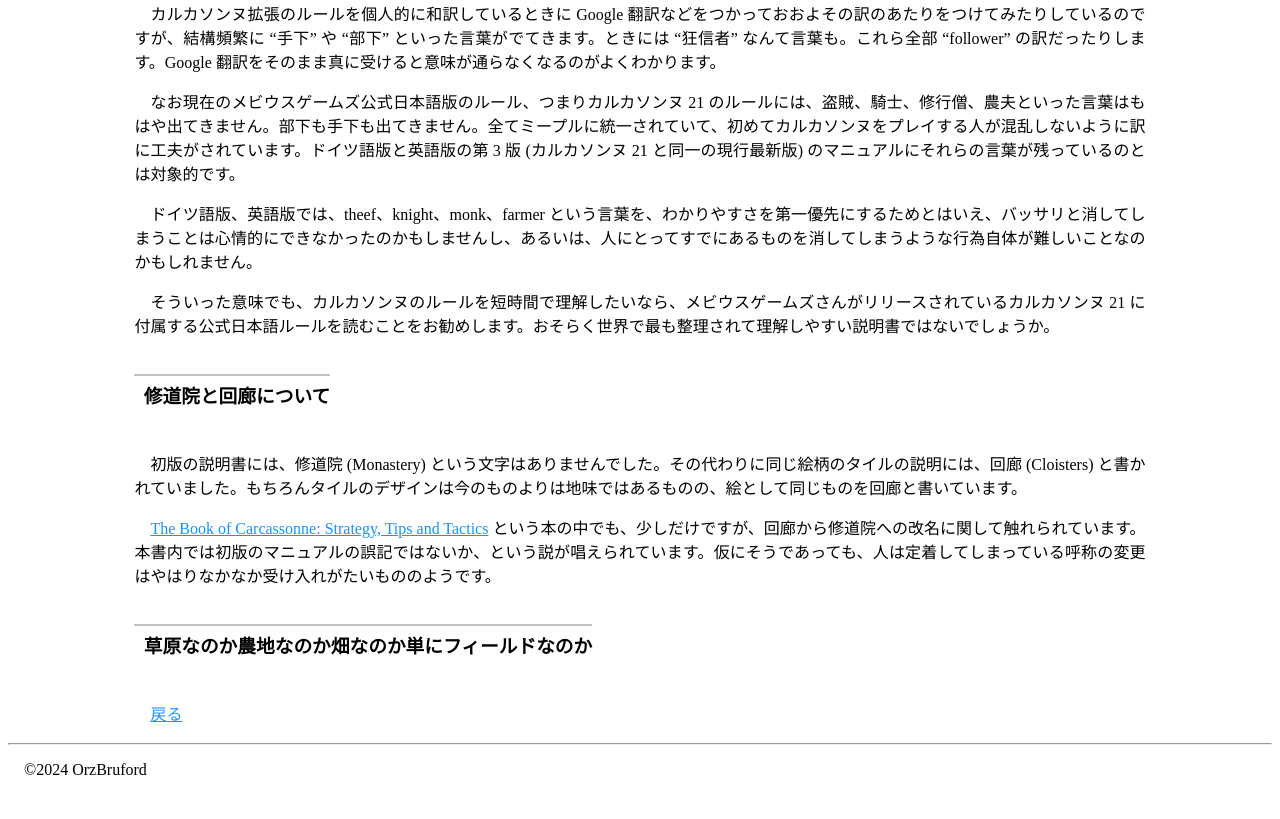
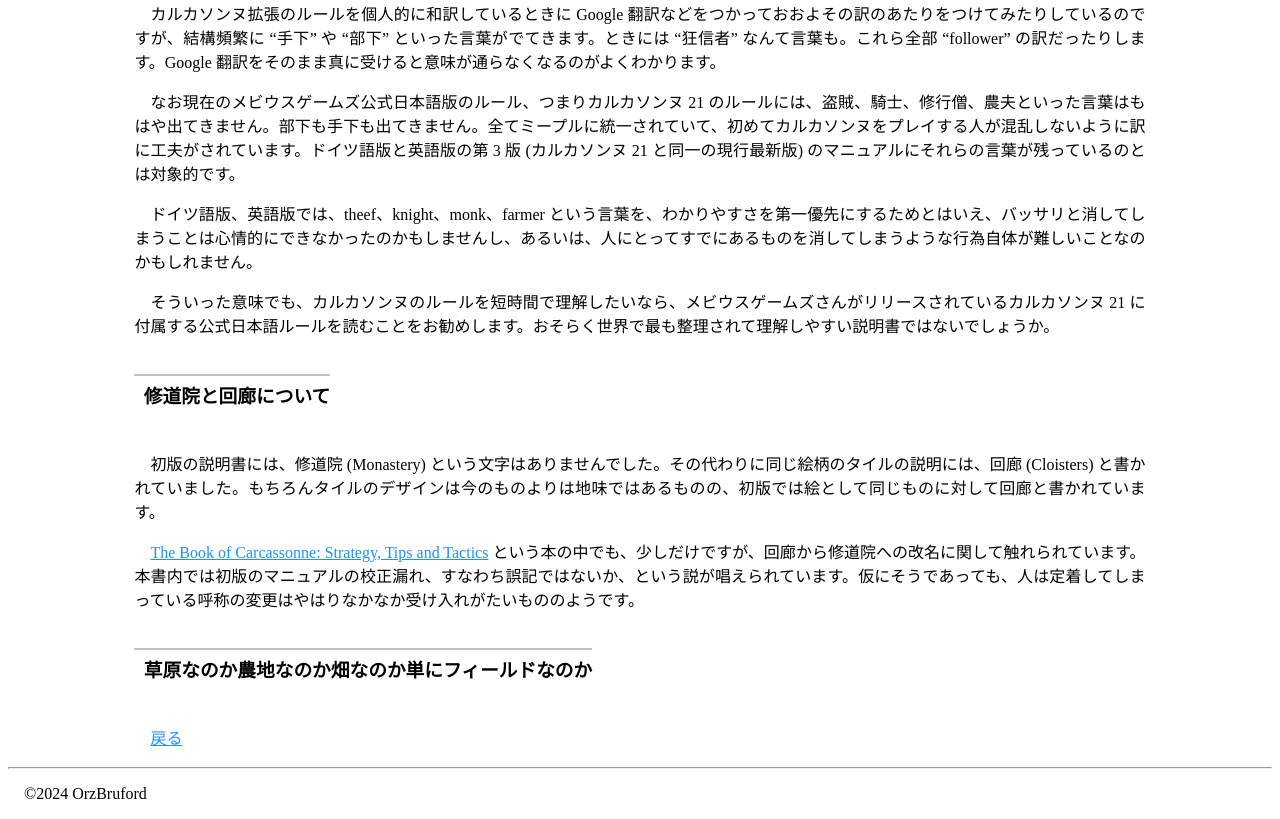
Before and after one commit to mitsugu/carnote, a plain HTML site: page term.html in a window 1280 px wide. Shown: the part 980-1799 px from the top of the page. Before the commit the page ends 1775 px from the top, so only its background shows below. Drawn offline with Linux system fonts and the light colour scheme.

Commit message:
Proofread text related to monasteries

```diff
--- a/term.html
+++ b/term.html
@@ -35,8 +35,8 @@
 		<p>そういった意味でも、カルカソンヌのルールを短時間で理解したいなら、メビウスゲームズさんがリリースされているカルカソンヌ 21 に付属する公式日本語ルールを読むことをお勧めします。おそらく世界で最も整理されて理解しやすい説明書ではないでしょうか。</p>
 
 		<h3>修道院と回廊について</h3>
-		<p>初版の説明書には、修道院 (Monastery) という文字はありませんでした。その代わりに同じ絵柄のタイルの説明には、回廊 (Cloisters) と書かれていました。もちろんタイルのデザインは今のものよりは地味ではあるものの、絵として同じものを回廊と書いています。</p>
-		<p><a href="https://amzn.to/3wElHi8" class="external">The Book of Carcassonne: Strategy, Tips and Tactics</a> という本の中でも、少しだけですが、回廊から修道院への改名に関して触れられています。本書内では初版のマニュアルの誤記ではないか、という説が唱えられています。仮にそうであっても、人は定着してしまっている呼称の変更はやはりなかなか受け入れがたいもののようです。</p>
+		<p>初版の説明書には、修道院 (Monastery) という文字はありませんでした。その代わりに同じ絵柄のタイルの説明には、回廊 (Cloisters) と書かれていました。もちろんタイルのデザインは今のものよりは地味ではあるものの、初版では絵として同じものに対して回廊と書かれています。</p>
+		<p><a href="https://amzn.to/3wElHi8" class="external">The Book of Carcassonne: Strategy, Tips and Tactics</a> という本の中でも、少しだけですが、回廊から修道院への改名に関して触れられています。本書内では初版のマニュアルの校正漏れ、すなわち誤記ではないか、という説が唱えられています。仮にそうであっても、人は定着してしまっている呼称の変更はやはりなかなか受け入れがたいもののようです。</p>
 
 		<h3>草原なのか農地なのか畑なのか単にフィールドなのか</h3>
 		<p class="nonindent"><a href="index.html">戻る</a></p>
```
